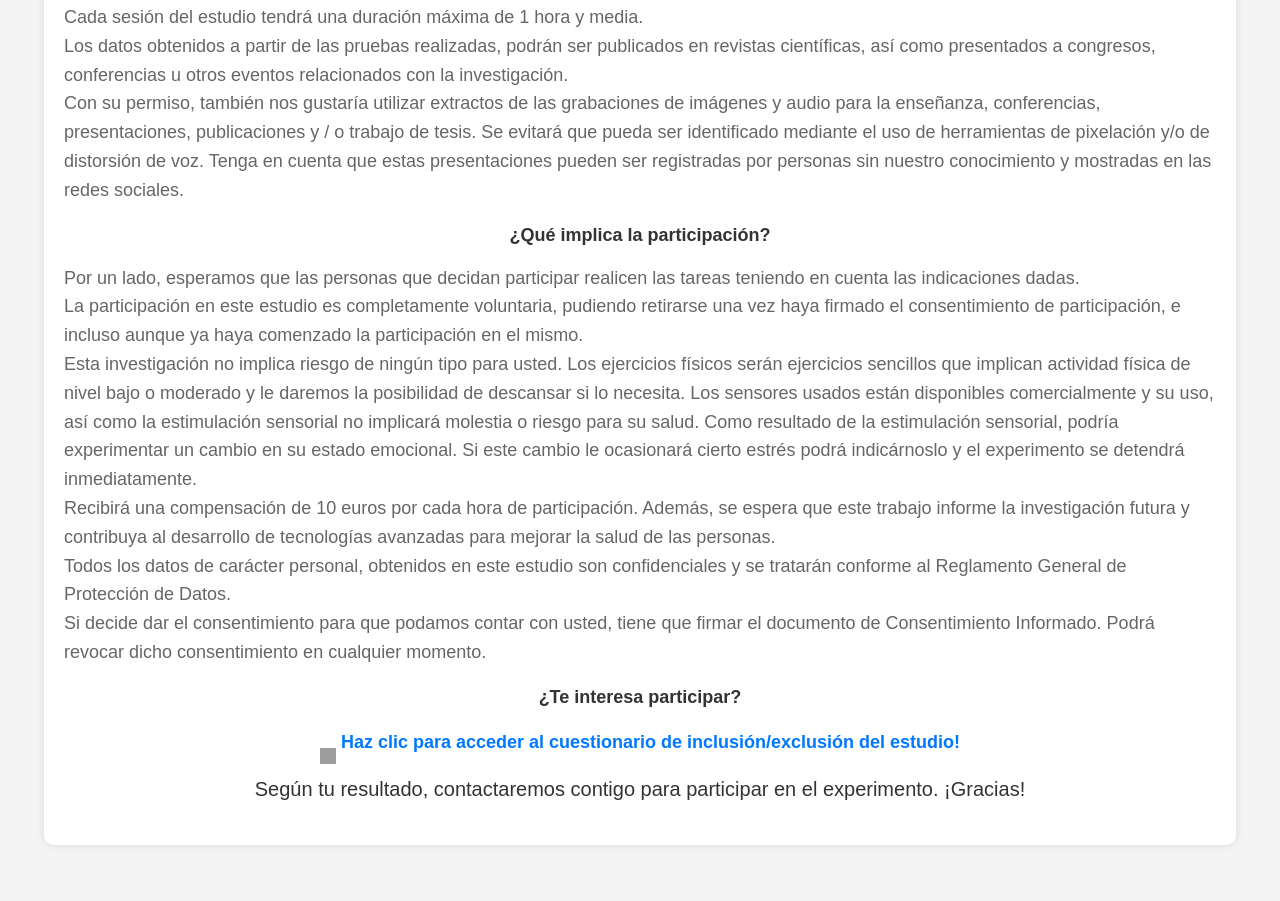
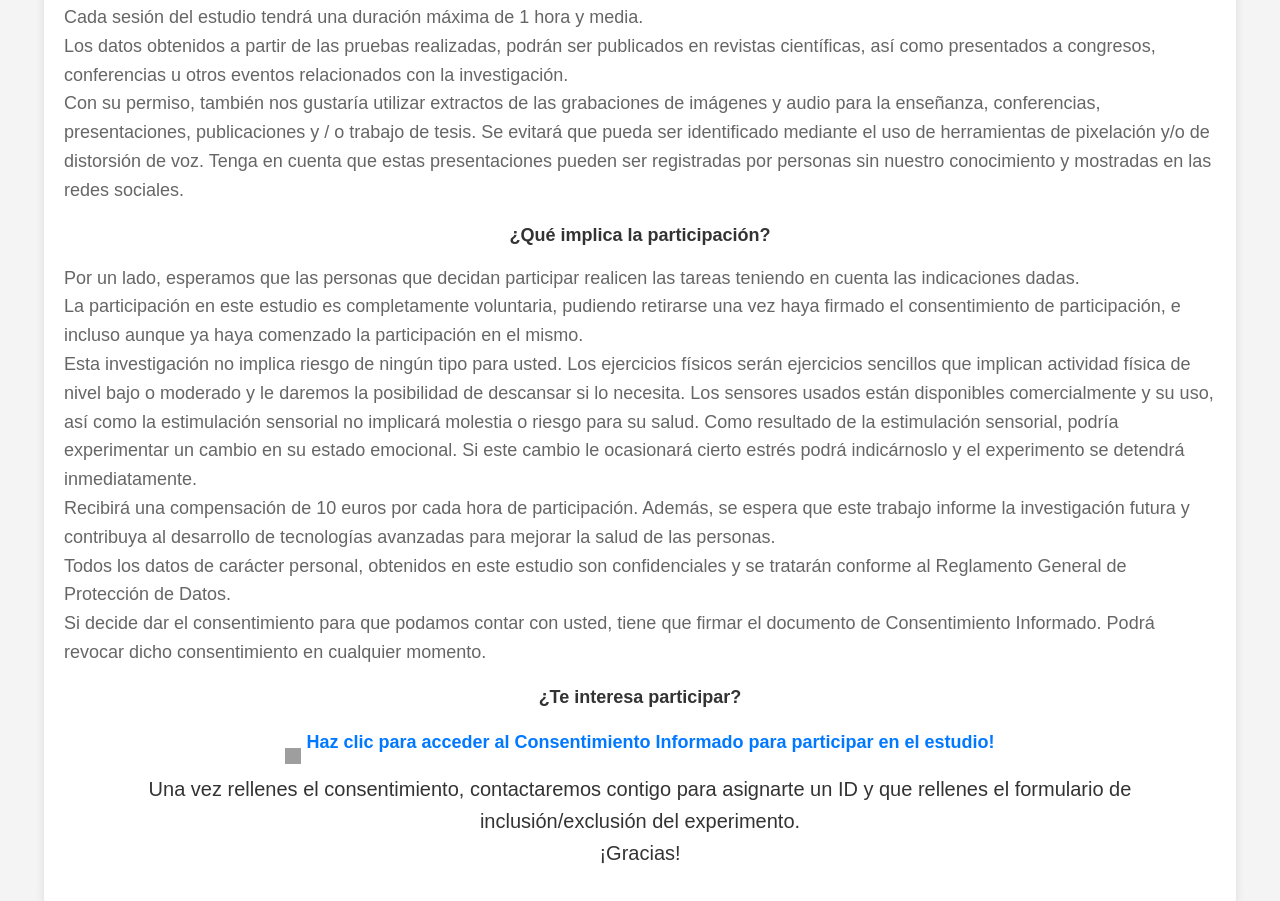
Before and after one commit to inesferva/info-volunteer-web, a plain HTML site: page index.html in a window 1280 px wide. Shown: the part 1520-2421 px from the top of the page. Drawn offline with Linux system fonts and the light colour scheme; grey boxes are pictures that could not be loaded.

Commit message:
Update index.html

```diff
--- a/index.html
+++ b/index.html
@@ -141,9 +141,10 @@
         <p class="centered-text">
             <a href="https://forms.gle/dki8gFU2ep7zVfQ56" target="_blank" title="Pagina web exclusion">
                 <img src="https://cdn-icons-png.flaticon.com/512/25/25284.png" alt="Ícono de enlace" class="icono">
-                Haz clic para acceder al cuestionario de inclusión/exclusión del estudio!
+                Haz clic para acceder al Consentimiento Informado para participar en el estudio!
             </a>
-            <br>Según tu resultado, contactaremos contigo para participar en el experimento. ¡Gracias!
+            <br>Una vez rellenes el consentimiento, contactaremos contigo para asignarte un ID y que rellenes el formulario de inclusión/exclusión del experimento.
+            <br>¡Gracias!
         </p>
 
     </div>
```
